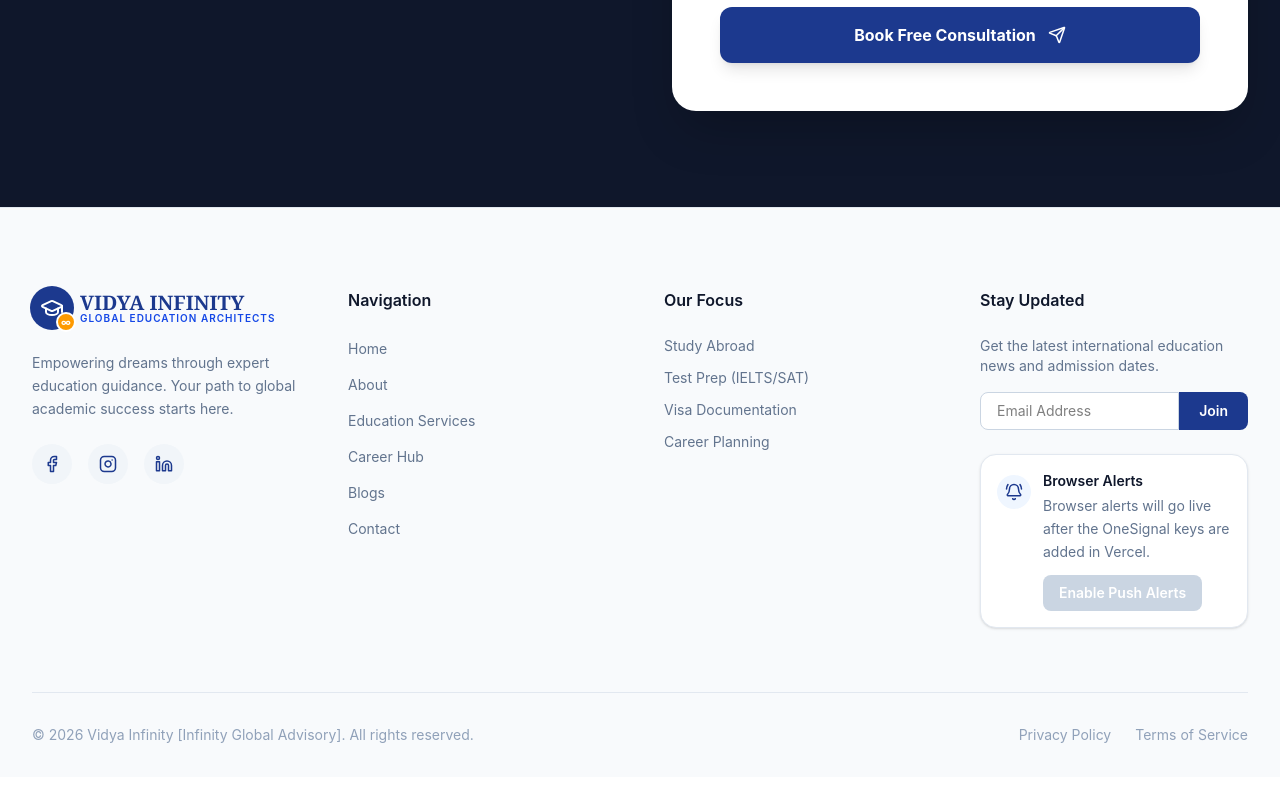
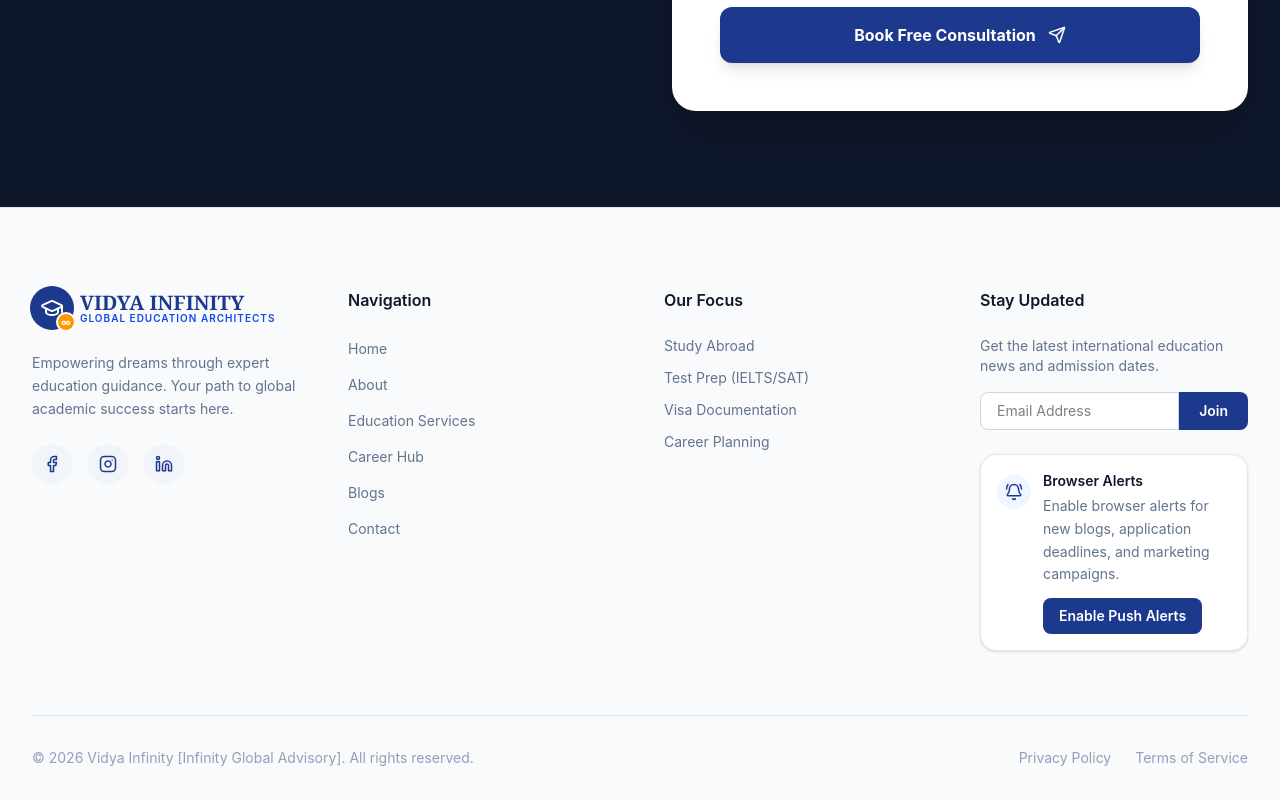
Before and after one commit to manishsirgg/vidyainfinity, a React (Vite) app: page / in a window 1280 px wide. Shown: the part 5253-6053 px from the top of the page. Before the commit the page ends 6030 px from the top, so only its background shows below. Built offline with nearby package versions, Linux system fonts and the light colour scheme; no server answers.

Commit message:
Update PushNotifications.tsx

```diff
--- a/src/components/PushNotifications.tsx
+++ b/src/components/PushNotifications.tsx
@@ -2,32 +2,23 @@ import React, { useCallback, useMemo, useState } from 'react';
 import toast from 'react-hot-toast';
 import { BellRing } from 'lucide-react';
 
-import {
-  getPushNotificationsSupport,
-  isPushNotificationsConfigured,
-  requestPushNotifications,
-} from '../lib/oneSignal';
+import { requestPushNotifications } from '../lib/oneSignal';
 
 const PushNotifications: React.FC = () => {
   const [isSubmitting, setIsSubmitting] = useState(false);
 
   const supportState = useMemo(() => {
-    if (!isPushNotificationsConfigured) {
+    if (typeof window === 'undefined') {
       return {
         enabled: false,
-        message:
-          'Browser alerts will go live after the OneSignal keys are added in Vercel.',
+        message: 'Push notifications are only available in browser.',
       };
     }
 
-    const pushSupport = getPushNotificationsSupport();
-
-    if (!pushSupport.enabled) {
+    if (!('Notification' in window)) {
       return {
         enabled: false,
-        message:
-          pushSupport.reason ??
-          'This browser does not support web push notifications.',
+        message: 'This browser does not support notifications.',
       };
     }
 
@@ -46,14 +37,8 @@ const PushNotifications: React.FC = () => {
     try {
       const permission = await requestPushNotifications();
 
-      // ⭐ MOST IMPORTANT FIX
-      if (permission === 'already-subscribed') {
-        toast.success('Notifications already enabled on this device.');
-        return;
-      }
-
       if (permission === 'granted') {
-        toast.success('Push notifications enabled successfully.');
+        toast.success('You are already subscribed to push notifications.');
         return;
       }
 
@@ -62,9 +47,7 @@ const PushNotifications: React.FC = () => {
         return;
       }
 
-      toast('Notification permission was dismissed.', {
-        icon: '🔔',
-      });
+      toast('Permission dismissed.', { icon: '🔔' });
     } catch (error) {
       console.error('Push notification setup failed:', error);
       toast.error('Unable to enable browser alerts right now.');
```
